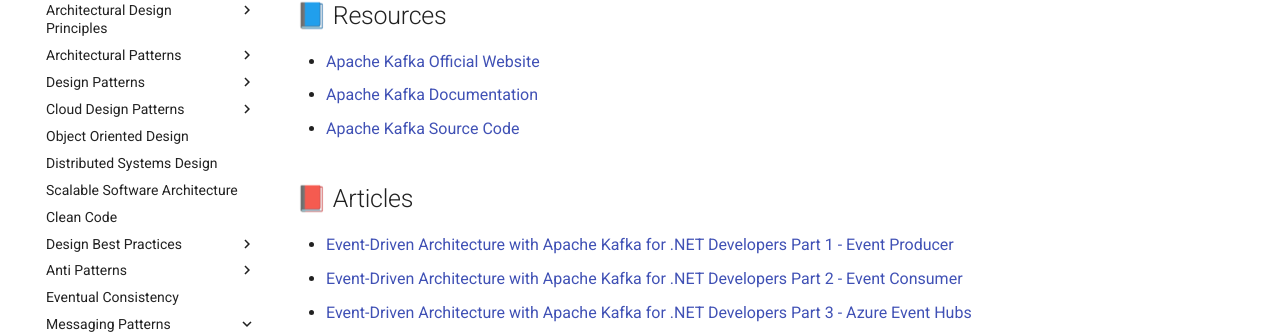
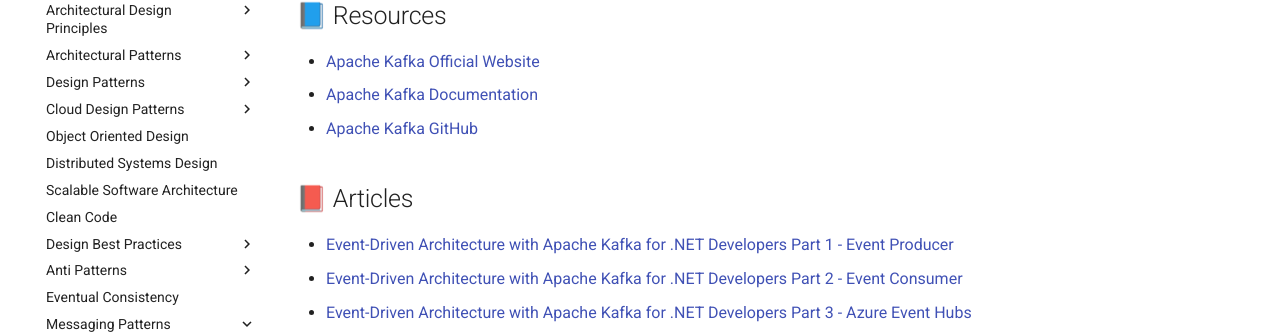
Before and after one commit to mehdihadeli/awesome-software-architecture, an MkDocs documentation site: the page built from docs/messaging/kafka.md, in a window 1280 px wide. Shown: the part 182-516 px from the top of the page. Built offline with MkDocs 1.6.1 and Material for MkDocs 9.7.7, drawn with Linux system fonts in a browser that asks for light colours; comment, search, counter and statistics services are not loaded.

Commit message:
Update kafka.md

```diff
--- a/docs/messaging/kafka.md
+++ b/docs/messaging/kafka.md
@@ -3,7 +3,7 @@
 ## 📘 Resources
 - [Apache Kafka Official Website](https://kafka.apache.org/)
 - [Apache Kafka Documentation](https://kafka.apache.org/documentation/)
-- [Apache Kafka Source Code](https://github.com/apache/kafka)
+- [Apache Kafka GitHub](https://github.com/apache/kafka)
 
 ## 📕 Articles
 
```
